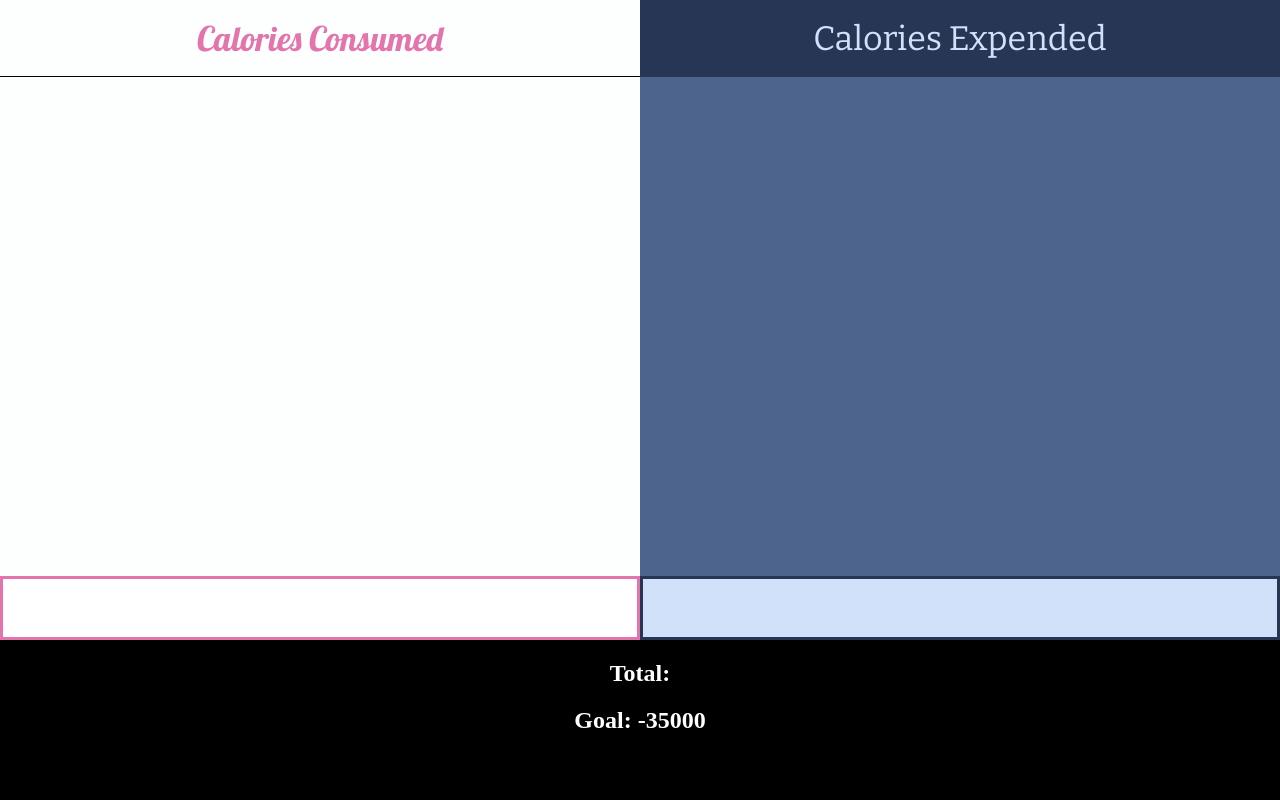
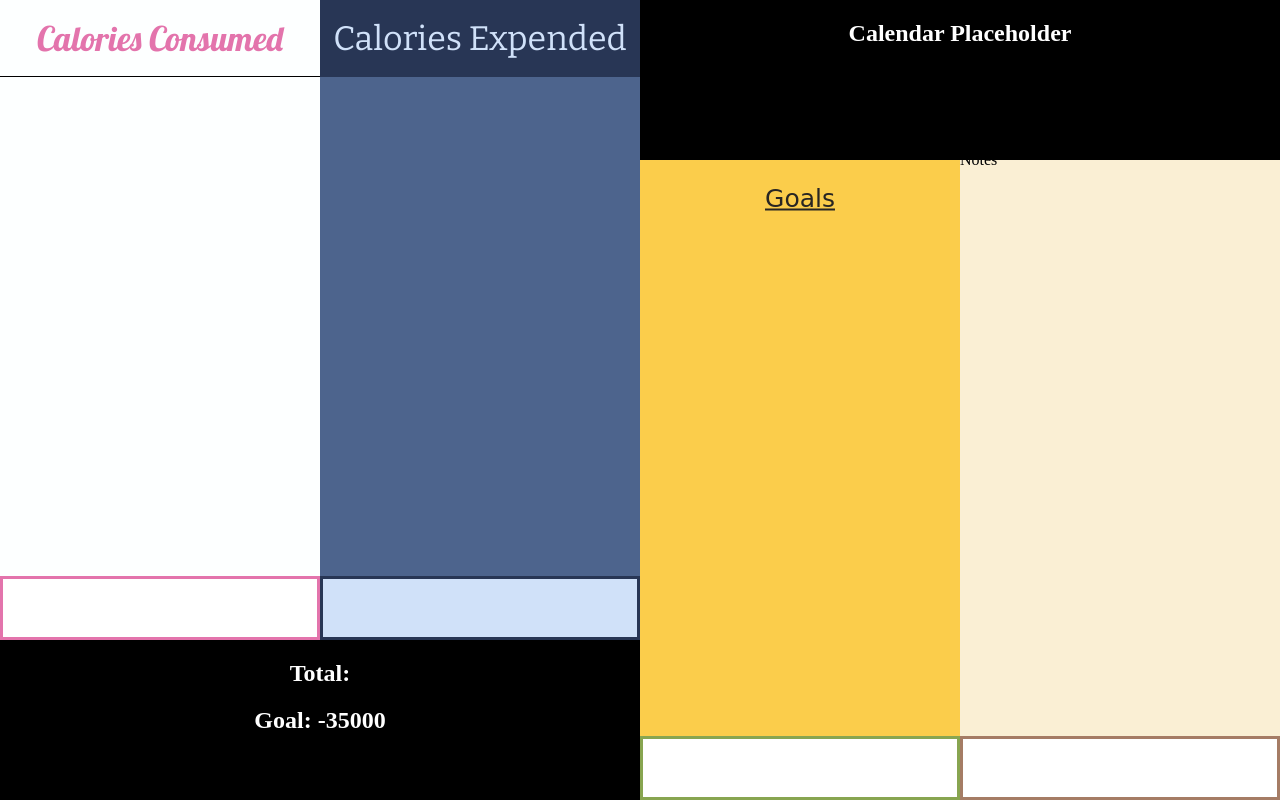
Before and after one commit to Diana-Deluvian/Caloric-Balance, a website: page index.html in a window 1280 px wide. Drawn offline with nearby package versions, Linux system fonts and the light colour scheme; no server answers; a web font is replaced by a local one.

Commit message:
added productivity baseline

```diff
--- a/index.css
+++ b/index.css
@@ -34,7 +34,20 @@ p {
 	flex-wrap: wrap;
 }
 
-.intake, .expenditure {
+.Energy, .Tasks{
+	width: 50%;
+	height: 100%;
+	display: flex;
+	flex-direction: row;
+	position: relative;
+	left: 0;
+	top: 0;
+	flex-wrap: wrap;
+}
+
+
+
+.intake, .expenditure, .goals, .notes {
 	width: 50%;
 	height: 80%;
 	display:inline-block;
@@ -134,3 +147,54 @@ p {
 	color: white;
 	text-align: center;
 }
+
+
+.goals{
+	background-color: #fbcd4b;
+	color: #282623;
+	font-family: 'Patrick Hand SC', cursive;
+}
+
+.goalsHeader{
+	font-family: 'Patrick Hand SC', cursive;
+	text-decoration: underline;
+	font-size: 25px;
+
+}
+
+.goalsInput {
+	width: 100%;
+	height: 10%;
+  	position: absolute;
+    bottom: 0;
+    border: 3px solid #88a550;
+    outline: none;
+    text-align: center;
+	font-family: 'Patrick Hand SC', cursive;
+	font-size:18px;
+    color: #282623;
+    box-sizing: border-box;
+}
+
+.notes{
+		background: #faefd4;
+}
+
+.notesHeader {
+	font-family: Bitter;
+	font-size: 25px;
+}
+
+.notesInput {
+		width: 100%;
+	height: 10%;
+	text-align: center;
+  	position: absolute;
+    bottom: 0;
+    border: 3px solid #a57c65;
+    outline: none;
+    font-size: 20px;
+    font-family: Lobster;
+    color: #a57c65;
+    box-sizing: border-box;
+}
--- a/index.html
+++ b/index.html
@@ -18,6 +18,7 @@
 
 <body>
 	<div class='container'>
+		<div class='Energy'>
 			<div class='intake'>
 				<div class='header intakeHeader'><p>Calories Consumed</p></div>
 				<ul>
@@ -34,6 +35,25 @@
 				<h2 id="total">Total: </h2>
 				<h2>Goal: -35000 </h2>
 			</div>
+
+		</div>
+		<div class='Tasks'>
+						<div class='balance'>
+				<h2 id="total">Calendar Placeholder</h2>
+			</div>
+			<div class='goals'>
+				<div class='goalsHeader header'><p>Goals</p></div>
+				<ul>
+				</ul>
+				<input type='text'  class= 'goalsInput'></input>
+			</div>
+			<div class='notes'>
+				<div class=''><p>Notes</p></div>
+				<ul>
+				</ul>
+				<input type='text'  class= 'notesInput'></input>
+			</div>
+		</div>
 	</div>
     <script src="script.js"></script>
 </body>
--- a/index.js
+++ b/index.js
@@ -90,6 +90,6 @@ app.post('/Calories', function(req, res){
 
 
 
-app.listen(process.env.PORT, process.env.IP, function(){
+app.listen(8080, function(){
     console.log('Server is running');
 });
```
Lines whose indentation alone changed are shown as unchanged.
